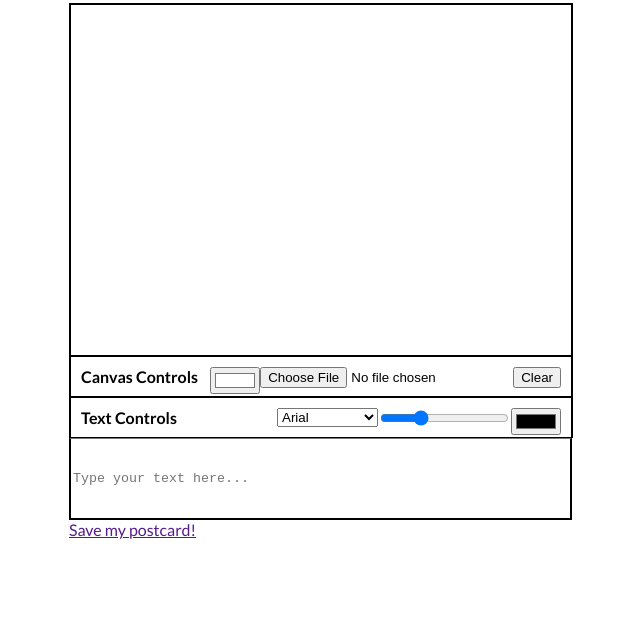
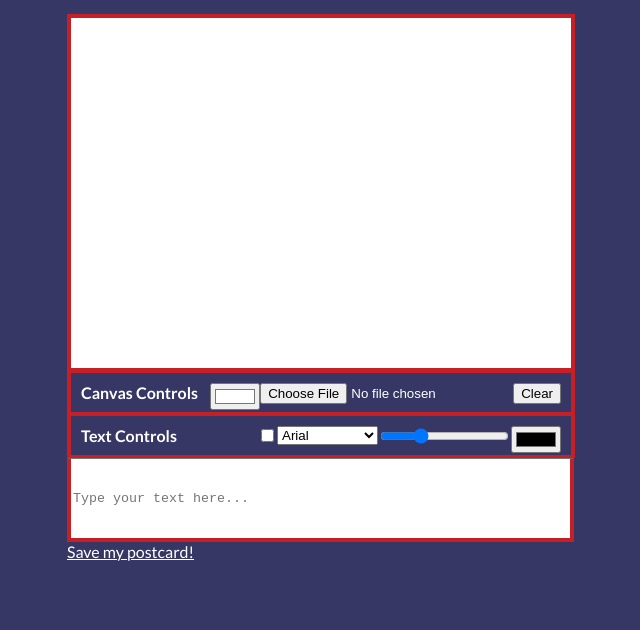
Before and after one commit to elijahkin/eCards, a plain HTML site: page index.html in a window 1280 px wide. Shown: the part 170-800 px from the top of the page, without its empty margins (319-959 px from the left). Drawn offline with Linux system fonts and the light colour scheme.

Commit message:
Updated UI/UX and added date checkbox

```diff
--- a/index.html
+++ b/index.html
@@ -27,6 +27,7 @@
                     <option value="Impact">Impact</option>
                     <option value="Pinyon Script">Pinyon Script</option>
                   </select>
+                  <input type="checkbox" id="dateCheck" oninput="updateCanvas()">
             </div>
             <div>
                 <textarea id="text" wrap="hard" cols="60" rows="5" placeholder="Type your text here..." oninput="updateCanvas()"></textarea>
--- a/postcard.css
+++ b/postcard.css
@@ -1,9 +1,10 @@
 canvas {
     white-space: pre-wrap;
-    border: 1px solid black;
-    border-left: 2px solid black;
-    border-right: 2px solid black;
-    border-top: 2px solid black;
+    border: 3px solid #c61f26;
+    border-left: 4px solid #c61f26;
+    border-right: 4px solid #c61f26;
+    border-top: 4px solid #c61f26;
+    background-color: white;
   }
 
 body {
@@ -11,25 +12,31 @@ body {
     justify-content: center;
     align-items: center;
     font-family: "Lato", sans-serif;
+    background-color: #363765;
   }
 
 h1 {
     text-align: center;
+    color: #c61f26;
+    font-weight: bolder;
+    font-size: 45px;
 }
 
 #canvasControls {
+    color: white;
     padding: 10px;
-    border: 1px solid black;
-    border-left: 2px solid black;
-    border-right: 2px solid black;
+    border: 2px solid #c61f26;
+    border-left: 4px solid #c61f26;
+    border-right: 4px solid #c61f26;
 }
 
 #textControls {
+    color: white;
     padding: 10px;
-    border: 1px solid black;
-    border-left: 2px solid black;
-    border-right: 2px solid black;
-    border-bottom: 1px solid black;
+    border: 2px solid #c61f26;
+    border-left: 4px solid #c61f26;
+    border-right: 4px solid #c61f26;
+    border-bottom: 3px solid #c61f26;
 }
 
 input {
@@ -44,7 +51,11 @@ textarea {
     align-self: center;
     align-content: center;
     resize: none;
-    border-left: 2px solid black;
-    border-right: 2px solid black;
-    border-bottom: 2px solid black;
+    border-left: 4px solid #c61f26;
+    border-right: 4px solid #c61f26;
+    border-bottom: 4px solid #c61f26;
 }
+
+a {
+    color: white;
+}
--- a/postcard.js
+++ b/postcard.js
@@ -8,6 +8,7 @@ function updateCanvas() {
     var textColor = document.getElementById("textColor");
     var textSize = document.getElementById("textSize");
     var textFont = document.getElementById("textFont");
+    var dateCheck = document.getElementById("dateCheck");
 
     if (canvasImage.value == "") {
         ctx.fillStyle = canvasColor.value;
@@ -15,8 +16,10 @@ function updateCanvas() {
         ctx.fillStyle = textColor.value;
         ctx.font = textSize.value + "px " + textFont.value;
         fillText(ctx, text.value, parseInt(textSize.value), 2*parseInt(textSize.value));
-        var date = String(new Date().toLocaleDateString());
-        ctx.fillText(date, canvas.width-parseInt(textSize.value)-ctx.measureText(date).width, 2*parseInt(textSize.value));
+        if (dateCheck.checked == true) {
+            var date = String(new Date().toLocaleDateString());
+            ctx.fillText(date, canvas.width-parseInt(textSize.value)-ctx.measureText(date).width, 2*parseInt(textSize.value));
+        }
     }
     else {
         img = new Image();
@@ -26,8 +29,10 @@ function updateCanvas() {
             ctx.fillStyle = textColor.value;
             ctx.font = textSize.value + "px " + textFont.value;
             fillText(ctx, text.value, parseInt(textSize.value), 2*parseInt(textSize.value));
-            var date = String(new Date().toLocaleDateString());
-            ctx.fillText(date, canvas.width-parseInt(textSize.value)-ctx.measureText(date).width, 2*parseInt(textSize.value));
+            if (dateCheck.checked == true) {
+                var date = String(new Date().toLocaleDateString());
+                ctx.fillText(date, canvas.width-parseInt(textSize.value)-ctx.measureText(date).width, 2*parseInt(textSize.value));
+            }
         }
     }
 }
```
